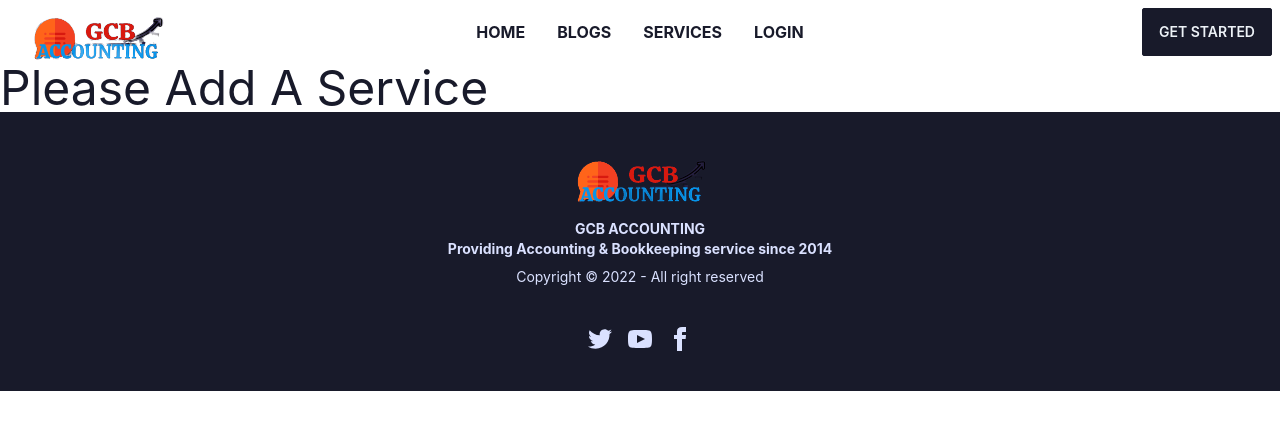
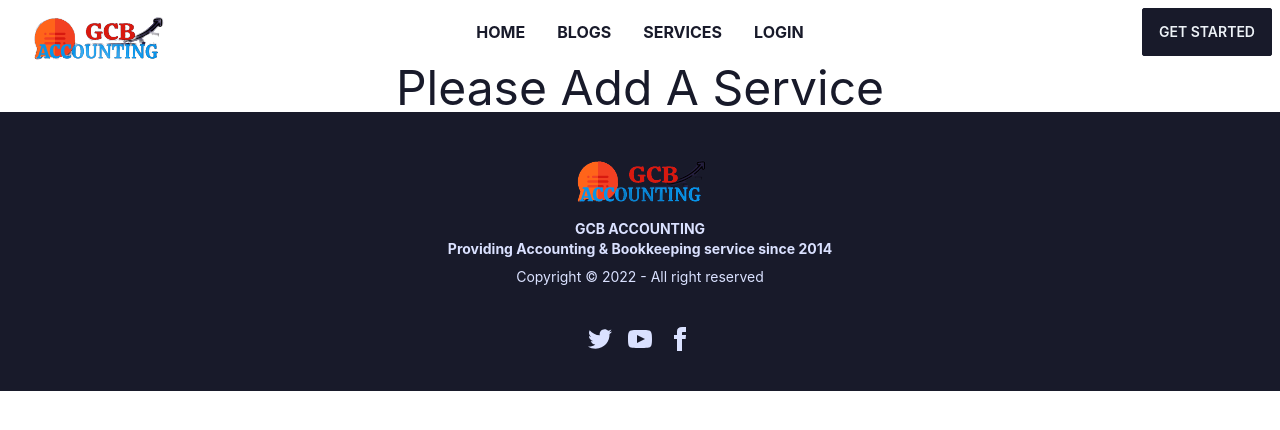
Before and after one commit to gobindacb/gcb-accounting-client, a React (Create React App) app: page /addservice in a window 1280 px wide. Shown: the top 430 px of the page. Built offline with nearby package versions, Linux system fonts and the light colour scheme; no server answers.

Commit message:
add service solve

```diff
--- a/src/Pages/AddService/AddService.js
+++ b/src/Pages/AddService/AddService.js
@@ -2,7 +2,7 @@ import React from 'react';
 
 const AddService = () => {
     return (
-        <div>
+        <div className='text-center'>
             <h1 className='text-5xl'>Please Add A Service</h1>
         </div>
     );
```
